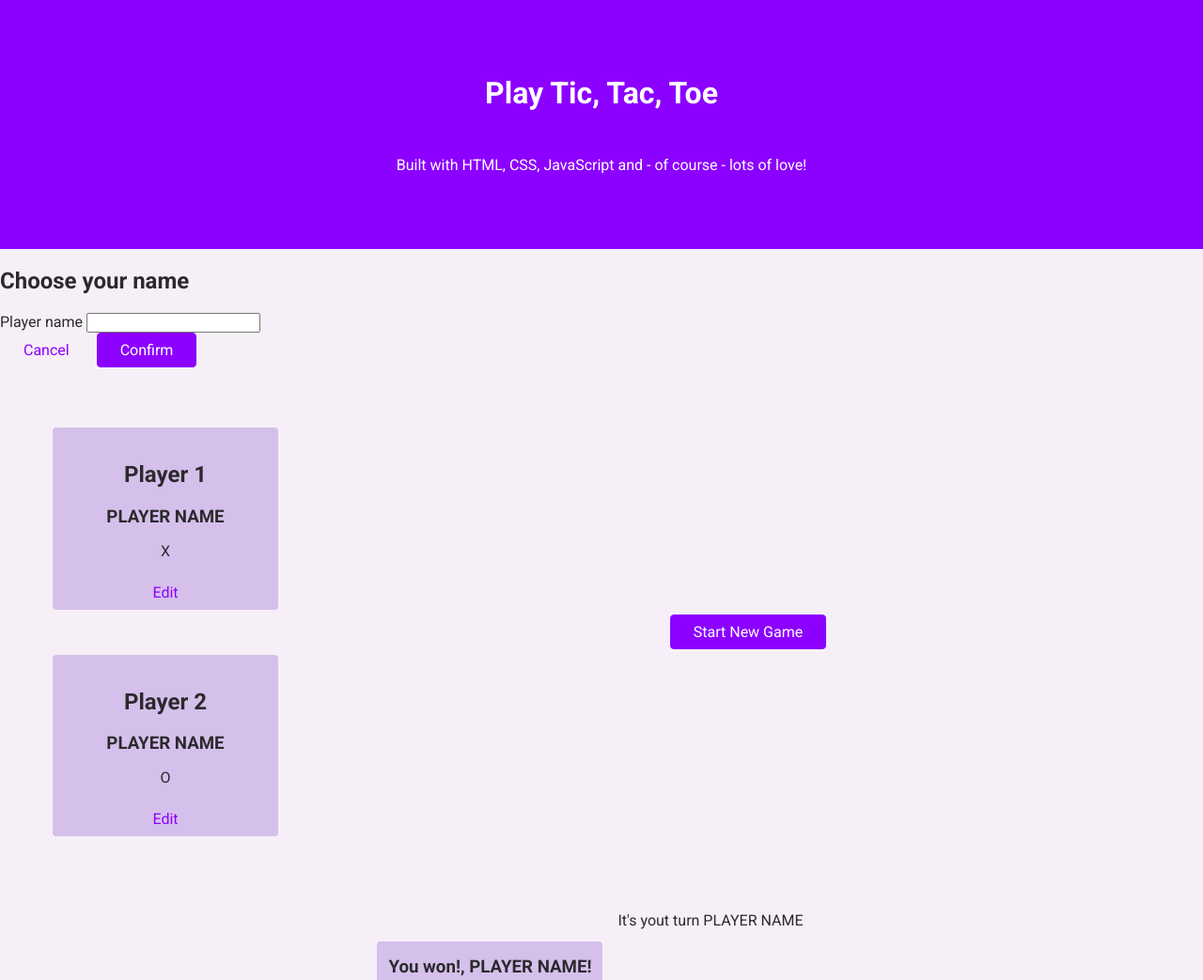
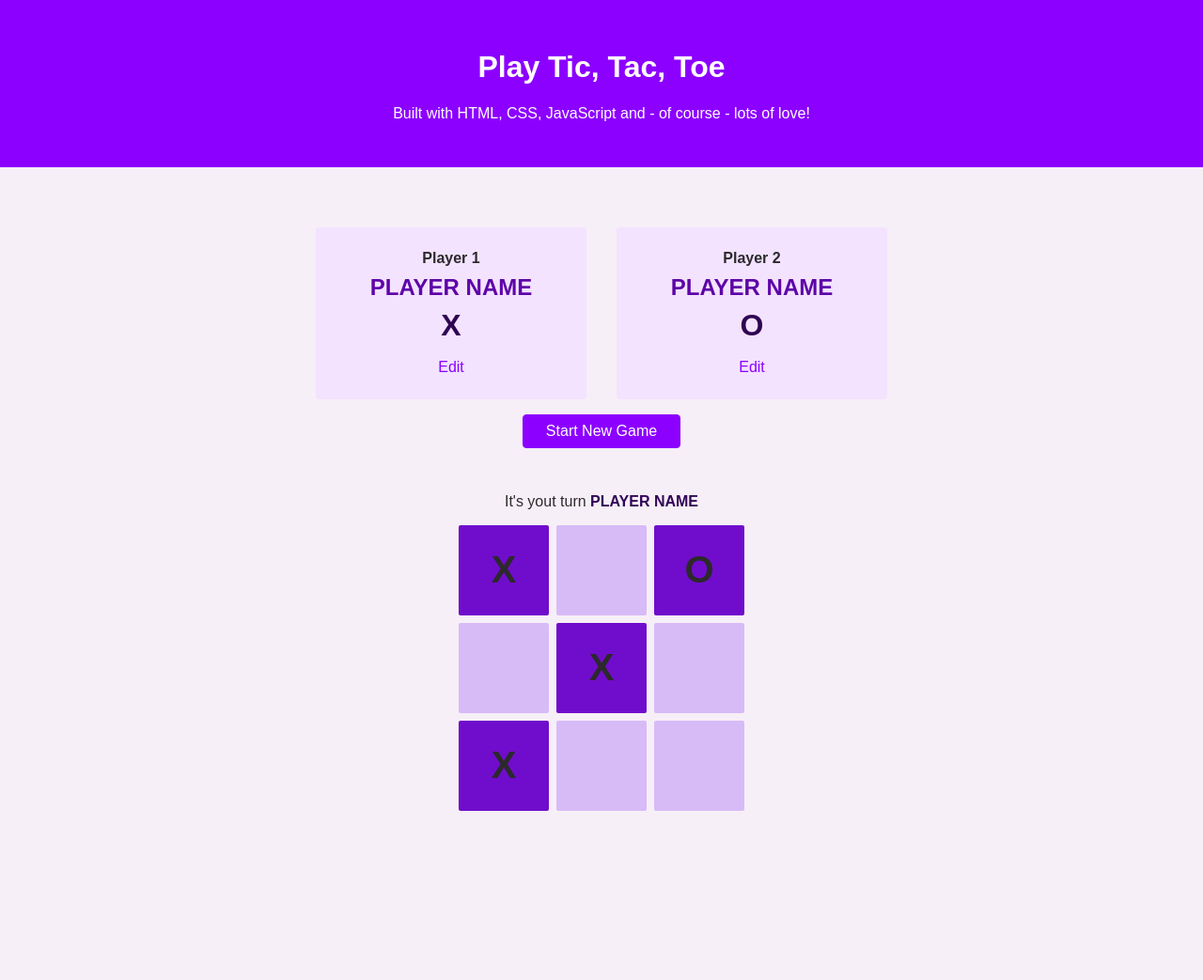
Before and after one commit to hectorbiminchumo/project-tic-tac-toe-game, a plain HTML site: page index.html in a window 1280 px wide. Shown: the top 1043 px of the page at 94% size. After the commit the page ends 943 px from the top, so only its background shows below. Drawn offline with Linux system fonts and the light colour scheme; files that its build step writes are made by us from their sources.

Commit message:
HTML and CSS done

```diff
--- a/index.html
+++ b/index.html
@@ -5,20 +5,24 @@
     <meta name="viewport" content="width=device-width, initial-scale=1.0">
     <title>Tic Tac Toe</title>
     <link rel="stylesheet" href="style.css">
+    <link rel="stylesheet" href="overlays.css">
+    <link rel="stylesheet" href="configuration.css">
+    <link rel="stylesheet" href="game.css">
     <link rel="preconnect" href="https://fonts.googleapis.com">
     <link rel="preconnect" href="https://fonts.gstatic.com" crossorigin>
     <link href="https://fonts.googleapis.com/css2?family=Roboto:wght@400;700&display=swap" rel="stylesheet">
 </head>
 <body>
+    <div id="backdrop"></div>
     <header id="main-header">
         <h1>Play Tic, Tac, Toe</h1>
         <p>Built with HTML, CSS, JavaScript and - of course - lots of love!</p>
     </header>
     <main>
-        <aside>
+        <aside class="modal" id="config-overlay">
             <h2>Choose your name</h2>
             <form>
-                <div>
+                <div class="form-control">
                     <label for="playername">Player name</label>
                     <input type="text" name="playername" id="playername">
                 </div>
@@ -33,7 +37,7 @@
                     <article>
                         <h2>Player 1</h2>
                         <h3> PLAYER NAME</h3>
-                        <p>X</p>
+                        <p class="player-symbol">X</p>
                         <button class="btn btn-alt">Edit</button>
                     </article>
                 </li>
@@ -41,7 +45,7 @@
                     <article>
                         <h2>Player 2</h2>
                         <h3>PLAYER NAME</h3>
-                        <p>O</p>
+                        <p class="player-symbol">O</p>
                         <button class="btn btn-alt">Edit</button>
                     </article>
                 </li>
@@ -49,21 +53,21 @@
             <button class="btn">Start New Game</button>
         </section>
         <section id="active-game">
-            <article>
-                <h3>You won!, <span id="winner-name">PLAYER NAME</span>!</h3>
+            <article id="game-over">
+                <h2>You won!, <span id="winner-name">PLAYER NAME</span>!</h2>
                 <p>Click "Start New Game" above, to start a new game!</p>
             </article>
             <p>It's yout turn <span id="active-player-name">PLAYER NAME</span></p>
-            <ol>
+            <ol id="game-board">
+                <li class="disable">X</li>
                 <li></li>
+                <li class="disable">O</li>
+
                 <li></li>
+                <li class="disable">X</li>
                 <li></li>
 
-                <li></li>
-                <li></li>
-                <li></li>
-
-                <li></li>
+                <li class="disable">X</li>
                 <li></li>
                 <li></li>
             </ol>
--- a/style.css
+++ /dev/null
@@ -1,81 +0,0 @@
-body {
-    background-color: rgb(247, 239, 247);
-    margin: 0;
-    font-family: 'Roboto', 'sans-serif';
-    color: rgb(44,41,44);
-
-}
-
-#main-header {
-    background-color: rgb(140, 0, 255);
-    color: white;
-    padding: 2rem 5%;
-    text-align: center;
-}
-
-.btn {
-    font: inherit;
-    padding: 0.5rem 1.5rem;
-    background-color: rgb(140, 0, 255);
-    border: 1px solid rgb(140, 0, 255);
-    color: white;
-    border-radius: 4px;
-    cursor: pointer;
-}
-
-.btn-alt {
-    background-color: transparent;
-    border-color: transparent;
-    color:rgb(140, 0, 255);
-}
-
-.btn:hover {
-    background-color: rgb(79, 10, 190);
-    border-color: rgb(79,10,190);
-}
-
-.btn-alt:hover {
-    background-color: rgb(245,232,255);
-    border-color: transparent;
-}
-header h1 {
-    margin: 0;
-    padding: 3rem 3rem 2rem 3rem;
-}
-
-header p {
-    padding-bottom: 2rem;
-}
-
-article {
-    text-align: center;
-    background-color: rgb(213, 192, 235);
-    width: 15rem;
-    margin: 3rem 1rem;
-    padding-top: 1rem;
-    border-radius: 4px;
-}
-
-article h1 {
-    color: rgb(118, 55, 207);
-    font-weight: bold;
-}
-
-main section {
-    display: flex;
-    justify-content: center;
-}
-
-main button {
-    margin: auto;
-}
-
-
-
-article h1, h3 {
-    margin: 0;
-}
-
-li {
-    list-style: none;
-}
--- /dev/null
+++ b/styles/configuration.css
@@ -0,0 +1,64 @@
+#config-overlay {
+    text-align: center;
+}
+#config-overlay h2 {
+    margin: 0.5rem;
+}
+
+.form-control {
+    margin: 0.5rem 0;
+}
+
+.form-control label {
+    display: block;
+    margin-bottom: 0.5rem;
+    font-weight: bold;
+}
+
+.form-control input {
+    font: inherit;
+    border: 1px solid rgb(204,204,204);
+    width: 15rem;
+    padding: 0.35rem;
+}
+
+#game-configuration {
+    width: 90%;
+    max-width: 40rem;
+    margin: 3rem auto;
+    text-align: center;
+}
+
+#game-configuration ol {
+    list-style: none;
+    margin: 0;
+    padding: 0;
+    display: flex;
+}
+
+#game-configuration li {
+    margin: 1rem;
+    padding: 1rem;
+    width: 50%;
+    background-color: rgb(243,227,255);
+    border-radius: 4px;
+
+
+}
+#game-configuration h3 {
+    font-size: 1.5rem;
+    margin: 0.5rem 0;
+    color: rgb(94, 4, 168);
+}
+
+#game-configuration h2 {
+    font-size: 1rem;
+    margin: 0.5rem 0;
+}
+
+.player-symbol {
+    font-size: 2rem;
+    font-weight: bold;
+    color: rgb(47,4,82);
+    margin: 0.5rem 0;
+}
--- /dev/null
+++ b/styles/game.css
@@ -0,0 +1,59 @@
+#active-game {
+    text-align: center;
+    margin: 2rem 0 5rem 0; /* top right bottom left */
+    /* display: none; */
+}
+
+#game-over {
+    width: 90%;
+    max-width: 40rem;
+    margin: auto;
+    padding: 1rem 2rem;
+    background-color: rgb(50, 5, 87);
+    color: white;
+    box-shadow: 0 2px 8 px rgba(0,0,0,0.2) ;
+    border-radius: 4px;
+    display: none;
+}
+
+#game-over h2 {
+    font-size: 2.5rem;
+    margin: 0.5rem 0;
+}
+
+#active-player-name {
+    font-weight: bold;
+    color: rgb(50,5,87);
+
+}
+
+#game-board {
+    list-style: none;
+    margin: 1rem 0;
+    padding: 0;
+    display: grid;
+    grid-template-columns: repeat(3, 6rem); /*6rem 6rem 6rem*/
+    grid-template-rows: repeat(3, 6rem); /*6rem 6rem 6rem*/
+    justify-content: center;
+    gap: 0.5rem;
+}
+
+#game-board li {
+    background-color: rgb(215, 187, 247);
+    border-radius: 2px;
+    cursor: pointer;
+    display: flex;
+    justify-content: center;
+    align-items: center;
+    font-size: 2.5rem;
+    font-weight: bold;
+}
+
+#game-board li:hover {
+    background-color: rgb(112,13,204);
+}
+
+#game-board li.disable {
+    background-color: rgb(112,13,204);
+
+}
--- /dev/null
+++ b/styles/overlays.css
@@ -0,0 +1,30 @@
+.modal {
+    position:fixed;
+    top: 20%;
+    left: 5%;
+    width: 90%;
+    background-color: white;
+    padding: 1rem;
+    border-radius: 6px;
+    box-shadow: 0 2px 8px rgba(0,0,0,0.2);
+    display: none;
+
+}
+
+#backdrop {
+    position: fixed;
+    top: 0;
+    left: 0;
+    width: 100%;
+    height: 100%;
+    background-color: rgba(0,0,0,0.7);
+    color: white;
+    display: none;
+}
+
+@media (min-width: 48rem) {
+    .modal {
+        left: calc(50% - 20rem);
+        width: 40rem;
+    }
+}
--- /dev/null
+++ b/styles/style.css
@@ -0,0 +1,39 @@
+body {
+    margin: 0;
+    font-family: 'Open-Sans', sans-serif;
+    color: rgb(44, 41, 44);
+    background-color: rgb(247, 239, 247);
+  }
+
+  #main-header {
+    background-color: rgb(140, 0, 255);
+    color: white;
+    padding: 2rem 5%;
+    text-align: center;
+  }
+
+  .btn {
+    font: inherit;
+    padding: 0.5rem 1.5rem;
+    background-color: rgb(140, 0, 255);
+    border: 1px solid rgb(140, 0, 255);
+    color: white;
+    border-radius: 4px;
+    cursor: pointer;
+  }
+
+  .btn-alt {
+    background-color: transparent;
+    border-color: transparent;
+    color: rgb(140, 0, 255);
+  }
+
+  .btn:hover {
+    background-color: rgb(79, 10, 190);
+    border-color: rgb(79, 10, 190);
+  }
+
+  .btn-alt:hover {
+    background-color: rgb(230, 201, 252);
+    border-color: transparent;
+  }
```
Also changed, not shown: scripts/app.js (added).
